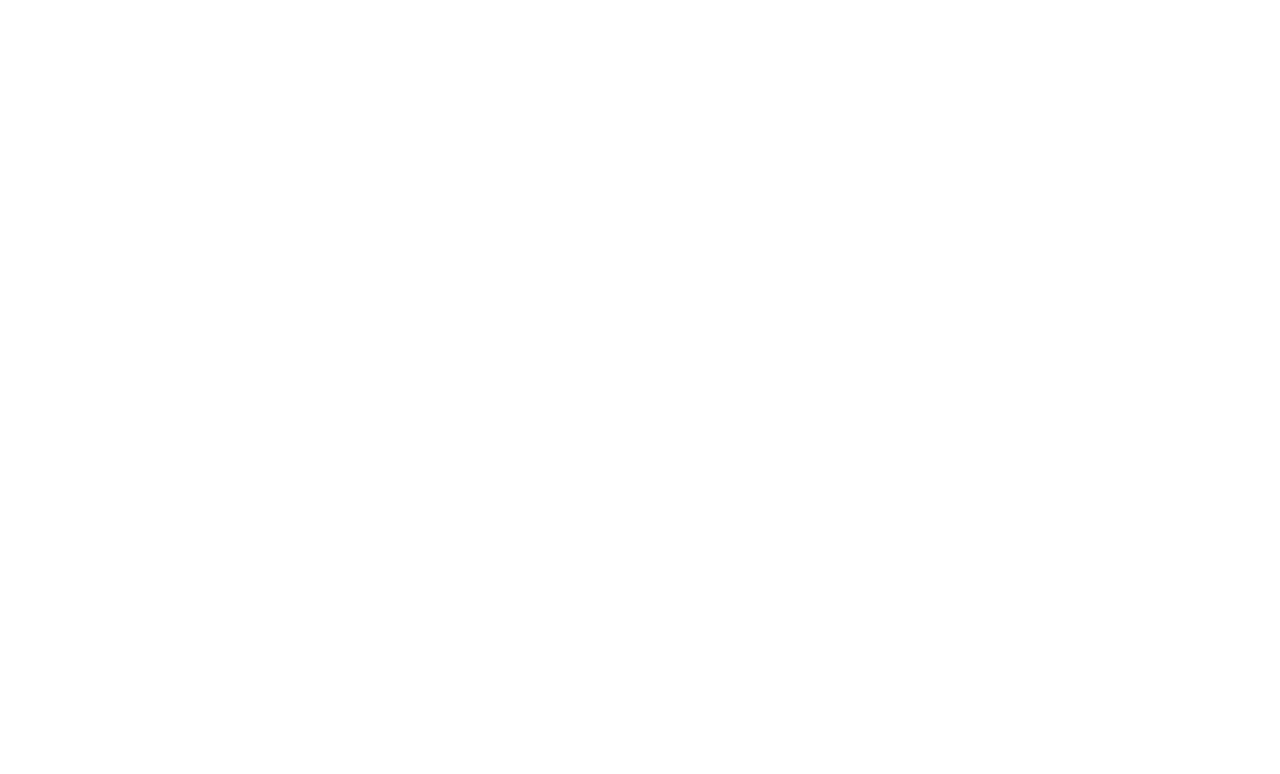
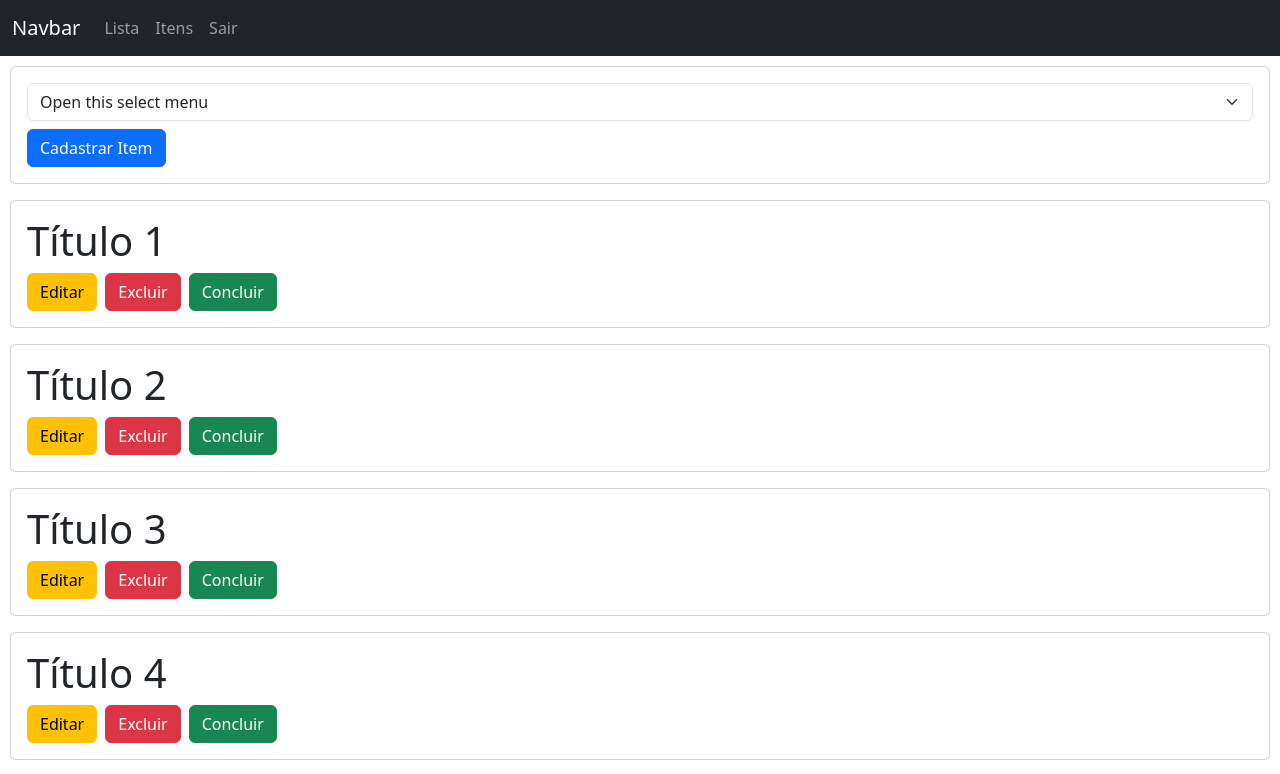
Before and after one commit to SSoftware2024/UNINTA_AVALIACAO, a Vue app in the folder resources/js/vue_app/: page /taskList/items in a window 1280 px wide. Before the commit this address had no page. Shown: the top 774 px of the page. Built offline with nearby package versions, Linux system fonts and the light colour scheme.

Commit message:
base layout feita

```diff
--- a/resources/js/vue_app/src/components/Modal.vue
+++ b/resources/js/vue_app/src/components/Modal.vue
@@ -1,3 +1,42 @@
 <template>
+    <div
+        class="modal fade"
+        :id="id"
+        tabindex="-1"
+        :aria-labelledby="id + 'Label'"
+        aria-hidden="true"
+    >
+        <div class="modal-dialog">
+            <div class="modal-content">
+                <div class="modal-header">
+                    <h1 class="modal-title fs-5" :id="id +'Label'">
+                        {{ title }}
+                    </h1>
+                    <button
+                        type="button"
+                        class="btn-close"
+                        data-bs-dismiss="modal"
+                        aria-label="Close"
+                    ></button>
+                </div>
+                <div class="modal-body">
+                    <slot></slot>
+                </div>
 
+            </div>
+        </div>
+    </div>
 </template>
+<script setup>
+const props = defineProps({
+    id: {
+        type: String,
+        required: true,
+    },
+    title: {
+        type: String,
+        required: true,
+    },
+});
+
+</script>
--- a/resources/js/vue_app/src/layouts/NavBarLayout.vue
+++ b/resources/js/vue_app/src/layouts/NavBarLayout.vue
@@ -16,12 +16,10 @@
             <div class="collapse navbar-collapse" id="navbarSupportedContent">
                 <ul class="navbar-nav me-auto mb-2 mb-lg-0">
                     <li class="nav-item">
-                        <a class="nav-link active" aria-current="page" href="#"
-                            >Lista</a
-                        >
+                        <router-link class="nav-link" to="dashboard">Lista</router-link>
                     </li>
                     <li class="nav-item">
-                        <a class="nav-link" href="#">Itens</a>
+                        <router-link class="nav-link" to="items">Itens</router-link>
                     </li>
                     <li class="nav-item">
                         <a class="nav-link" href="#">Sair</a>
--- a/resources/js/vue_app/src/pages/ListItem.vue
+++ b/resources/js/vue_app/src/pages/ListItem.vue
@@ -0,0 +1,94 @@
+<template>
+    <div>
+        <div class="card mb-3">
+            <div class="card-body">
+                <form action="">
+                    <div class="row">
+                        <div class="col-md-12">
+                            <select
+                                class="form-select"
+                                aria-label="Default select example"
+                            >
+                                <option selected>Open this select menu</option>
+                                <option value="1">One</option>
+                                <option value="2">Two</option>
+                                <option value="3">Three</option>
+                            </select>
+                        </div>
+                    </div>
+                    <button
+                        type="button"
+                        class="btn btn-primary mt-2"
+                        data-bs-toggle="modal"
+                        data-bs-target="#createItem"
+                    >
+                        Cadastrar Item
+                    </button>
+                </form>
+            </div>
+        </div>
+    </div>
+
+    <div class="content">
+        <div class="card mb-3" v-for="value in 10" :key="list">
+            <div class="card-body">
+                <div>
+                    <h1>Título {{ value }}</h1>
+                    <div class="options d-flex gap-2">
+                        <button type="button" class="btn btn-warning">
+                            Editar
+                        </button>
+                        <button type="button" class="btn btn-danger">
+                            Excluir
+                        </button>
+                        <button type="button" class="btn btn-success">
+                            Concluir
+                        </button>
+                    </div>
+                </div>
+            </div>
+        </div>
+
+        <div>
+            <nav aria-label="Page navigation example">
+                <ul class="pagination">
+                    <li class="page-item">
+                        <a class="page-link" href="#">Previous</a>
+                    </li>
+                    <li class="page-item">
+                        <a class="page-link" href="#">1</a>
+                    </li>
+                    <li class="page-item">
+                        <a class="page-link" href="#">2</a>
+                    </li>
+                    <li class="page-item">
+                        <a class="page-link" href="#">3</a>
+                    </li>
+                    <li class="page-item">
+                        <a class="page-link" href="#">Next</a>
+                    </li>
+                </ul>
+            </nav>
+        </div>
+    </div>
+
+    <Modal id="createItem" title="Cadastrar item">
+        <form>
+            <div class="mb-3">
+                <label class="form-label">Título</label>
+                <input type="text" class="form-control" />
+            </div>
+            <button type="submit" class="btn btn-primary mt-3">Salvar</button>
+        </form>
+    </Modal>
+</template>
+
+<script setup>
+import Modal from "@/components/Modal.vue";
+</script>
+<style scoped>
+.content .card:hover {
+    background-color: beige;
+    cursor: pointer;
+}
+</style>
--- a/resources/js/vue_app/src/pages/TaskList.vue
+++ b/resources/js/vue_app/src/pages/TaskList.vue
@@ -1,22 +1,76 @@
 <template>
     <div>
-        <div class="card">
+        <div class="card mb-3">
             <div class="card-body">
-                <button type="button" class="btn btn-primary">Cadastrar lista</button>
+                <button
+                    type="button"
+                    class="btn btn-primary"
+                    data-bs-toggle="modal"
+                    data-bs-target="#createList"
+                >
+                    Cadastrar lista
+                </button>
             </div>
         </div>
     </div>
 
-    <h1>teste</h1>
-    <h1>teste</h1>
-    <h1>teste</h1>
-    <h1>teste</h1>
-    <h1>teste</h1>
-    <h1>teste</h1>
-    <h1>teste</h1>
-    <h1>teste</h1>
-    <h1>teste</h1>
-    <h1>teste</h1>
-    <h1>teste</h1>
-    <h1>teste</h1>
+    <div class="content">
+        <div class="card mb-3" v-for="value in 10" :key="list">
+            <div class="card-body">
+                <div>
+                    <h1>Título {{ value }}</h1>
+                    <div class="options d-flex gap-2">
+                        <button type="button" class="btn btn-warning">
+                            Editar
+                        </button>
+                        <button type="button" class="btn btn-danger">
+                            Excluir
+                        </button>
+                    </div>
+                </div>
+            </div>
+        </div>
+
+        <div>
+            <nav aria-label="Page navigation example">
+                <ul class="pagination">
+                    <li class="page-item">
+                        <a class="page-link" href="#">Previous</a>
+                    </li>
+                    <li class="page-item">
+                        <a class="page-link" href="#">1</a>
+                    </li>
+                    <li class="page-item">
+                        <a class="page-link" href="#">2</a>
+                    </li>
+                    <li class="page-item">
+                        <a class="page-link" href="#">3</a>
+                    </li>
+                    <li class="page-item">
+                        <a class="page-link" href="#">Next</a>
+                    </li>
+                </ul>
+            </nav>
+        </div>
+    </div>
+
+    <Modal id="createList" title="Cadastrar Lista">
+        <form>
+            <div class="mb-3">
+                <label class="form-label">Título</label>
+                <input type="text" class="form-control" />
+            </div>
+            <button type="submit" class="btn btn-primary mt-3">Salvar</button>
+        </form>
+    </Modal>
 </template>
+
+<script setup>
+import Modal from "@/components/Modal.vue";
+</script>
+<style scoped>
+.content .card:hover {
+    background-color: beige;
+    cursor: pointer;
+}
+</style>
--- a/resources/js/vue_app/src/router/router.js
+++ b/resources/js/vue_app/src/router/router.js
@@ -6,6 +6,7 @@
 import Login from "@/pages/auth/Login.vue";
 import Register from "@/pages/auth/Register.vue";
 import Dashboard from "@/pages/TaskList.vue";
+import ListItem from "@/pages/ListItem.vue";
 
 
 const routes = [
@@ -44,8 +45,13 @@
                 path: "",
                 name: "dashboard",
                 component: Dashboard,
+            },
+            {
+                path: "/items",
+                name: "items",
+                component: ListItem,
+            },
 
-            },
         ],
     },
 ];
```
